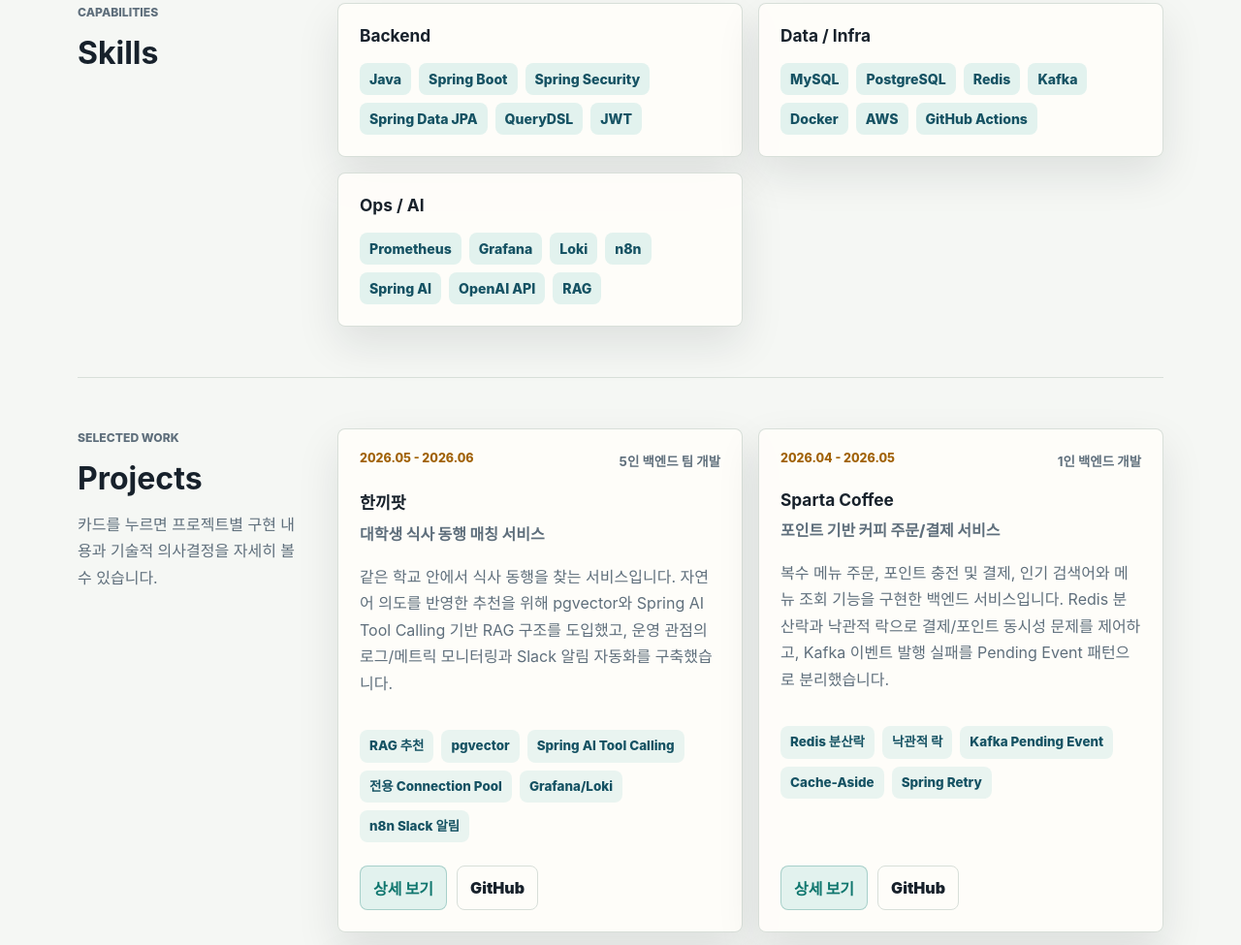
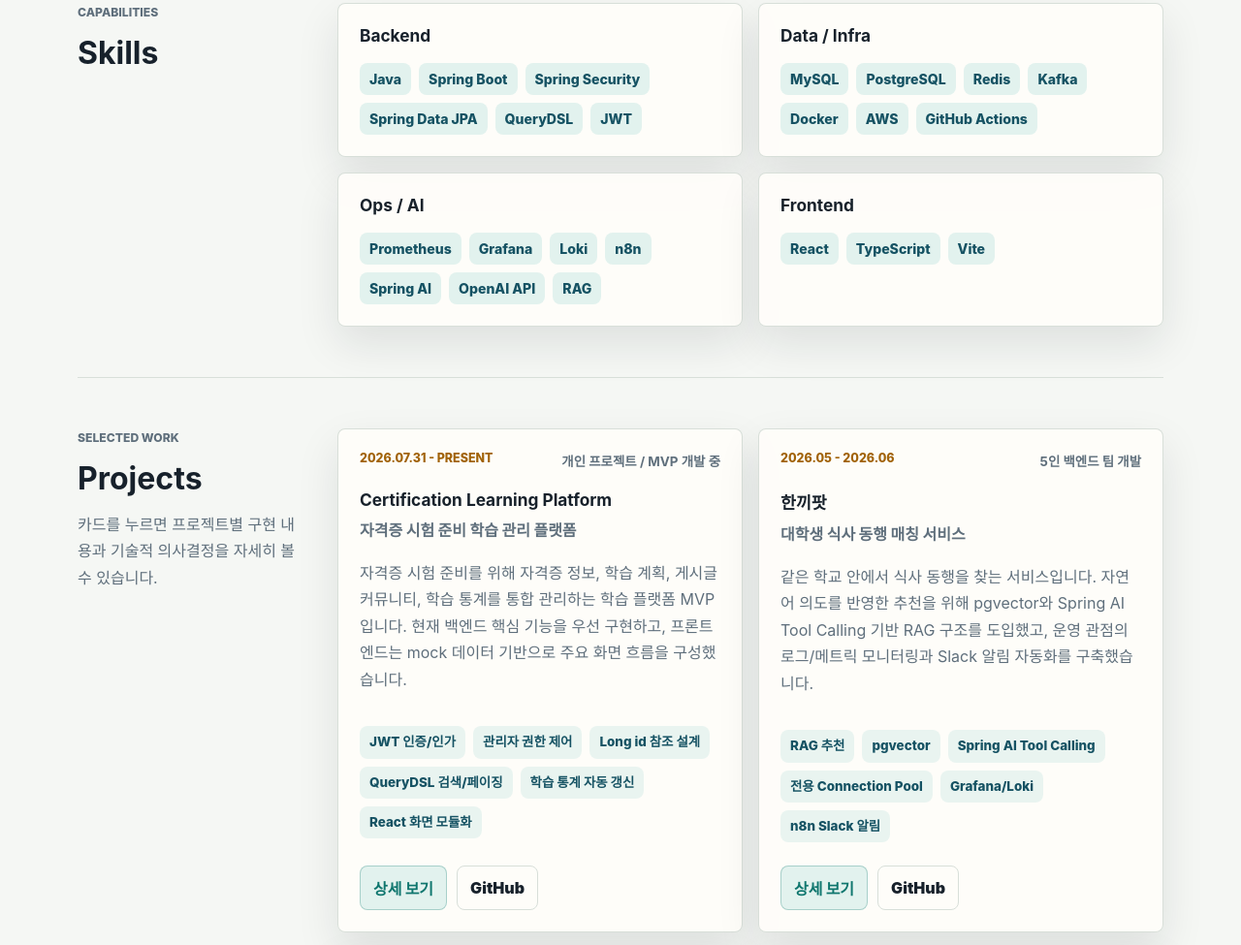
Before and after one commit to godchm/godchm.github.io, an Astro site: page / in a window 1280 px wide. Shown: the part 1436-2411 px from the top of the page at 97% size. Built offline with nearby package versions, Linux system fonts and the light colour scheme; Astro itself is replaced by a stand-in of ours.

Commit message:
배치 수정

```diff
--- a/src/data/projects.ts
+++ b/src/data/projects.ts
@@ -249,7 +249,7 @@
     period: '2026.07.31 - Present',
     team: '개인 프로젝트 / MVP 개발 중',
     role: '백엔드 도메인 설계, JWT 인증/인가, 학습 계획/통계 구현, 프론트 화면 구조 구성',
-    github: null,
+    github: 'https://github.com/godchm/Certification-Learning-Platform',
     demo: null,
     docs: [],
     summary:
--- a/src/pages/index.astro
+++ b/src/pages/index.astro
@@ -31,6 +31,10 @@
     title: 'Ops / AI',
     items: ['Prometheus', 'Grafana', 'Loki', 'n8n', 'Spring AI', 'OpenAI API', 'RAG'],
   },
+  {
+    title: 'Frontend',
+    items: ['React', 'TypeScript', 'Vite'],
+  },
 ];
 
 const education = {
@@ -38,6 +42,13 @@
   course: 'KDT 실시간 커머스 플랫폼 개발자 양성과정 수료',
   period: '2025.12 - 2026.06',
 };
+
+const getProjectStart = (period: string) => {
+  const [start] = period.split(' - ');
+  return Number(start.replaceAll('.', ''));
+};
+
+const sortedProjects = [...projects].sort((a, b) => getProjectStart(b.period) - getProjectStart(a.period));
 
 const introduction = [
   {
@@ -169,7 +180,7 @@
         </div>
         <div class="project-grid">
           {
-            projects.map((project) => (
+            sortedProjects.map((project) => (
               <article class="project-card">
                 <div class="project-top">
                   <span>{project.period}</span>
```
Also changed, not shown: src/pages/projects/[slug].astro (+4 -11 lines).
